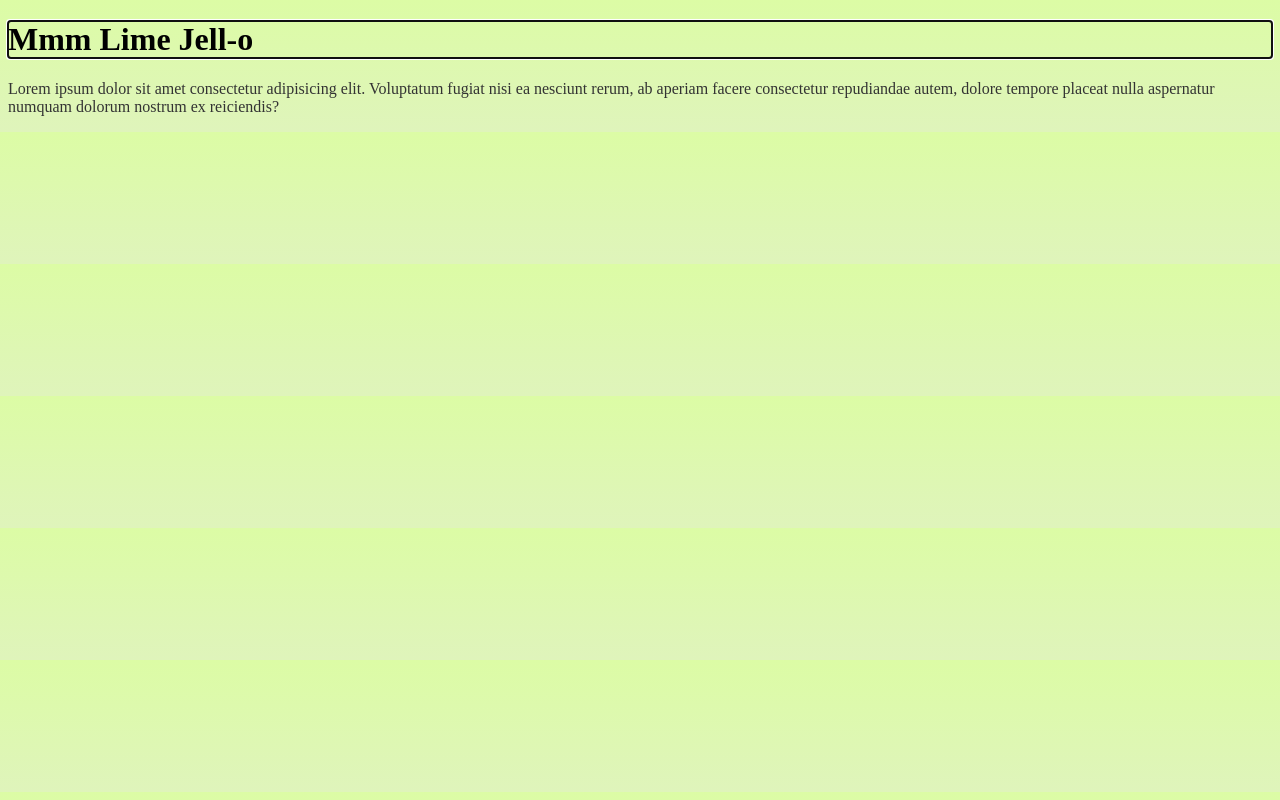
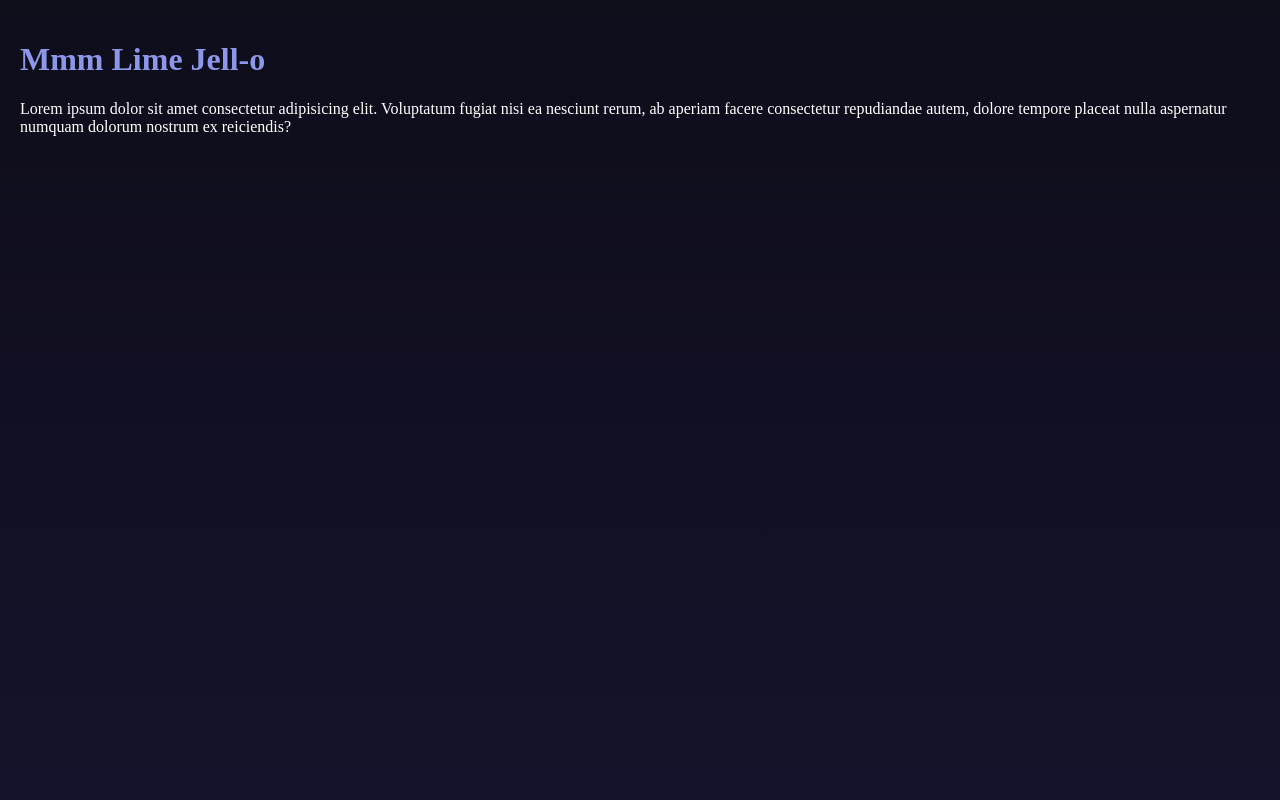
Before and after one commit to virtual/postcss-playground, a website: page index.html in a window 1280 px wide. Drawn offline with Linux system fonts and the light colour scheme.

Commit message:
simple styling

```diff
--- a/index.html
+++ b/index.html
@@ -7,7 +7,9 @@
     <link rel="stylesheet" href="dest/main.css">
 </head>
 <body>
-    <h1>Mmm Lime Jell-o</h1>
-    <p>Lorem ipsum dolor sit amet consectetur adipisicing elit. Voluptatum fugiat nisi ea nesciunt rerum, ab aperiam facere consectetur repudiandae autem, dolore tempore placeat nulla aspernatur numquam dolorum nostrum ex reiciendis?</p>
+    <div class="container">
+        <h1>Mmm Lime Jell-o</h1>
+        <p>Lorem ipsum dolor sit amet consectetur adipisicing elit. Voluptatum fugiat nisi ea nesciunt rerum, ab aperiam facere consectetur repudiandae autem, dolore tempore placeat nulla aspernatur numquam dolorum nostrum ex reiciendis?</p>
+    </div>
 </body>
 </html>
--- a/styles/main.pcss
+++ b/styles/main.pcss
@@ -1,15 +1,30 @@
+
+html {
+    height: 100%;
+}
+
 body {
-    background: linear-gradient(#dcfca5, #dff4bb);
+    background: linear-gradient(#0e0d1a, #15132b);
+    height: 100%;
+    margin: 0;
+    background-repeat: no-repeat;
+    background-attachment: fixed;
+}
+
+.container {
+    padding: 20px;
+    max-width: 1440px;
+    margin: 0 auto;
 }
 
 h1 {
     blur: 12px;
     font-size: 2em;
-    outline: auto 5px -webkit-focus-ring-color;
+    color: #8c97ea;
 }
 
 p {
-    color: #333;
+    color: #fff;
 }
 
 /* MY COMMENT */
```
Also changed, not shown: dest/main.css.
